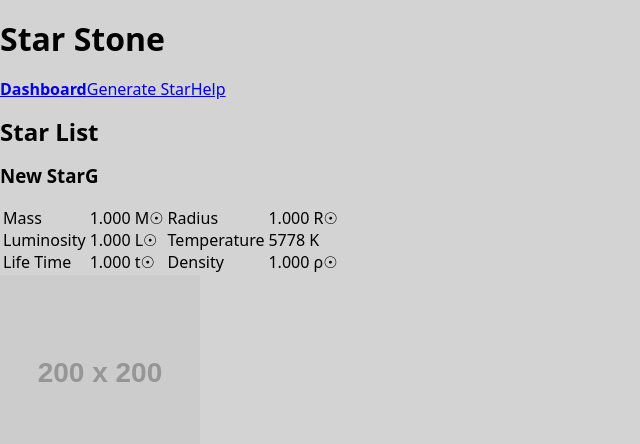
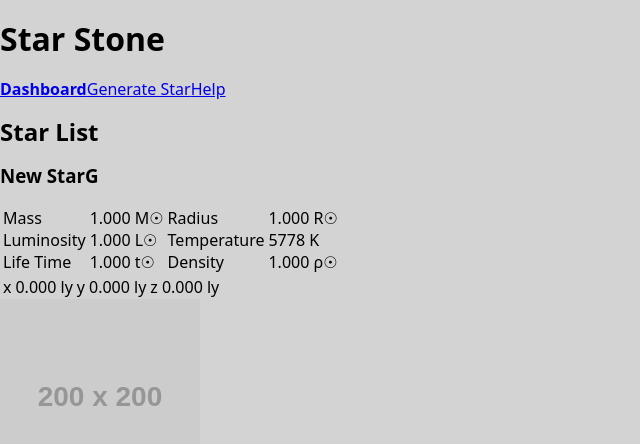
Before and after one commit to k4t0mono/star-stone, a React app: page /generate in a window 1280 px wide. Both pictures are taken after a click on the button "Save". Shown: the top 444 px of the page, without its empty margins (0-640 px from the left). Built offline with nearby package versions, Linux system fonts and the light colour scheme.

Commit message:
Stars now have coordinates

```diff
--- a/src/backend/genStar.js
+++ b/src/backend/genStar.js
@@ -2,8 +2,8 @@ import Star from './star.js';
 import { randomRange } from './utils.js';
 
 
-export const genStarFromMass = (mass) => {
-    return new Star(mass);
+export const genStarFromMass = (mass, x, y, z) => {
+    return new Star(mass, x, y, z);
 }
 
 export const genStarFromType = (type) => {
@@ -31,5 +31,8 @@ export const genStarFromType = (type) => {
             mass = randomRange(0.08, 0.45); break;
     }
 
-    return genStarFromMass(mass);
+    const x = randomRange(4, 40);
+    const y = randomRange(4, 40);
+    const z = randomRange(4, 40);
+    return genStarFromMass(mass, x, y, z);
 }
--- a/src/backend/star.js
+++ b/src/backend/star.js
@@ -1,5 +1,7 @@
+import { runInThisContext } from "vm";
+
 class Star {
-    constructor(mass) {
+    constructor(mass, x, y, z) {
         this.mass = mass;
 
         if(mass > 1)
@@ -24,7 +26,10 @@ class Star {
         this.calcType();
         this.calcColor();
 
-        console.log(this.color);
+        this.coordsX = x;
+        this.coordsY = y;
+        this.coordsZ = z;
+        this.distance = Math.sqrt(x*x + y*y + z*z);
     }
 
     calcType() {
--- a/src/components/GenerateStarPage.jsx
+++ b/src/components/GenerateStarPage.jsx
@@ -14,9 +14,15 @@ const GenerateStarPage = (props) => (
 				props.dispatch(addStar(star));
 				props.history.push('/');
 			}}
+			first={ props.first }
 		/>
 	</div>
 );
 
+const mapStateProps = (state) => {
+	return {
+		first: state.stars.length == 0,
+	}
+}
 
-export default connect()(GenerateStarPage);
+export default connect(mapStateProps)(GenerateStarPage);
--- a/src/components/StarForm.jsx
+++ b/src/components/StarForm.jsx
@@ -23,6 +23,9 @@ class StarCard extends React.Component {
 			type: props.type ? props.type : 'G',
 			color: props.color ? props.color : 'fff4ea',
 			name: props.name ? props.name : 'New Star',
+			coordsX: props.coordsX ? props.coordsX : 0,
+			coordsY: props.coordsY ? props.coordsY : 0,
+			coordsZ: props.coordsZ ? props.coordsZ : 0,
 		};
 	}
 
@@ -38,15 +41,24 @@ class StarCard extends React.Component {
 		if(isNaN(_mass))
 			return;
 
-		const { mass, ...p  } = genStarFromMass(_mass);
+		const x = parseFloat(this.state.coordsX);
+		const y = parseFloat(this.state.coordsX);
+		const z = parseFloat(this.state.coordsX);
+
+		const { mass, ...p  } = genStarFromMass(_mass, x, y, z);
 		this.setState(() => ({ ...p }));
 	}
 
 	handleRandom = (e) => {
 		e.preventDefault();
 
-		const star = genStarFromType(this.state.type, this.state.scale);
-		this.setState(() => ({ ...star }));
+		const { coordsX, coordsY, coordsZ, ...star } = genStarFromType(this.state.type);
+
+		if(this.props.first) {
+			this.setState(() => ({ ...star }));
+		} else {
+			this.setState(() => ({ ...star, coordsX, coordsY, coordsZ }));
+		}
 	}
 
 	onSelectChange = (e) => {
@@ -57,6 +69,27 @@ class StarCard extends React.Component {
 	onNameChange = (e) => {
 		const name = e.target.value;
 		this.setState(() => ({ name }));
+	}
+
+	onXChange = (e) => {
+		const coordsX = e.target.value;
+
+		if(!coordsX || coordsX.match(/^\d+(\.\d{0,3})?$/))
+			this.setState(() => ({ coordsX }), this.recalcData);
+	}
+
+	onYChange = (e) => {
+		const coordsY = e.target.value;
+
+		if(!coordsY || coordsY.match(/^\d+(\.\d{0,3})?$/))
+			this.setState(() => ({ coordsY }), this.recalcData);
+	}
+
+	onZChange = (e) => {
+		const coordsZ = e.target.value;
+
+		if(!coordsZ || coordsZ.match(/^\d+(\.\d{0,3})?$/))
+			this.setState(() => ({ coordsZ }), this.recalcData);
 	}
 
 	onSubmit = (e) => {
@@ -142,13 +175,13 @@ class StarCard extends React.Component {
 				/>
 
 				<select onChange={ this.onSelectChange }>
+					<option value="M">M</option>
+					<option value="K">K</option>
+					<option value="G">G</option>
+					<option value="F">F</option>
+					<option value="A">A</option>
+					<option value="B">B</option>
 					<option value="O">O</option>
-					<option value="B">B</option>
-					<option value="A">A</option>
-					<option value="F">F</option>
-					<option value="G">G</option>
-					<option value="K">K</option>
-					<option value="M">M</option>
 				</select>
 
 				<button onClick={ this.handleRandom }>
@@ -164,6 +197,74 @@ class StarCard extends React.Component {
 			</h3>
 		)
 
+		const xInput = (
+			<input
+				value={
+					typeof this.state.coordsX === 'string' ?
+					this.state.coordsX :
+					parseFloat(this.state.coordsX).toFixed(3).toString()
+				}
+				onChange={ this.onXChange }
+			/>
+		);
+
+		const yInput = (
+			<input
+				value={
+					typeof this.state.coordsY === 'string' ?
+					this.state.coordsY :
+					parseFloat(this.state.coordsY).toFixed(3).toString()
+				}
+				onChange={ this.onYChange }
+			/>
+		);
+
+		const zInput = (
+			<input
+				value={
+					typeof this.state.coordsZ === 'string' ?
+					this.state.coordsZ :
+					parseFloat(this.state.coordsZ).toFixed(3).toString()
+				}
+				onChange={ this.onZChange }
+			/>
+		);
+
+		const position = (
+			<table>
+				<tbody>
+					<tr>
+						<td>x</td>
+						<td>
+							{
+								this.props.editable ?
+								xInput :
+								this.state.coordsX.toFixed(3)
+							} ly
+						</td>
+
+						<td>y</td>
+						<td>
+							{
+								this.props.editable ?
+								yInput :
+								this.state.coordsY.toFixed(3)
+							} ly
+						</td>
+
+						<td>z</td>
+						<td>
+							{
+								this.props.editable ?
+								zInput :
+								this.state.coordsZ.toFixed(3)
+							} ly
+						</td>
+					</tr>
+				</tbody>
+			</table>
+		);
+
 		return(
 			<div className="starCard">
 				<section className="starCard__data">
@@ -177,6 +278,7 @@ class StarCard extends React.Component {
 
 					<main>
 						{ TableData }
+						{ !this.props.first && position }
 					</main>
 				</section>
 
```
